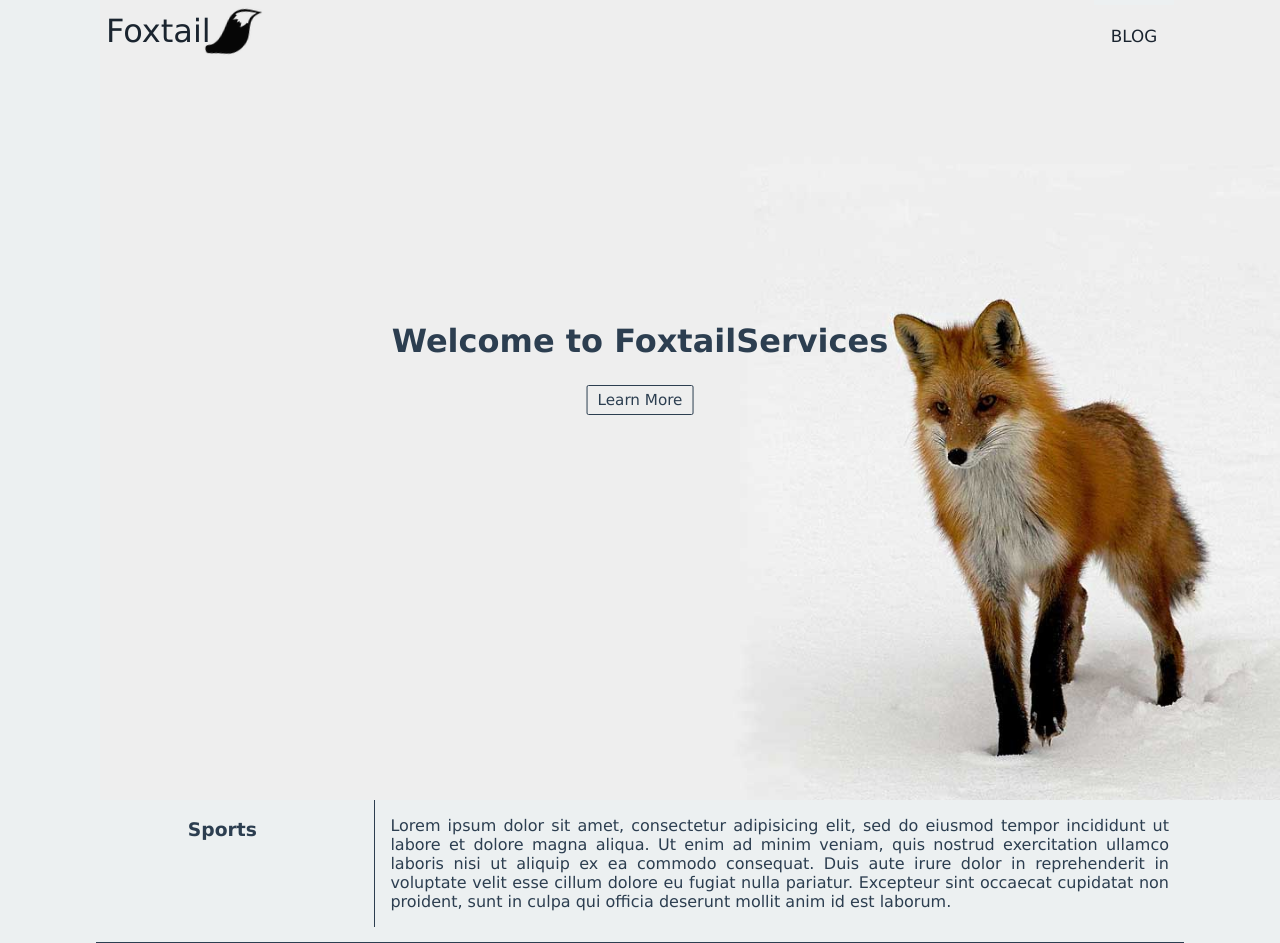
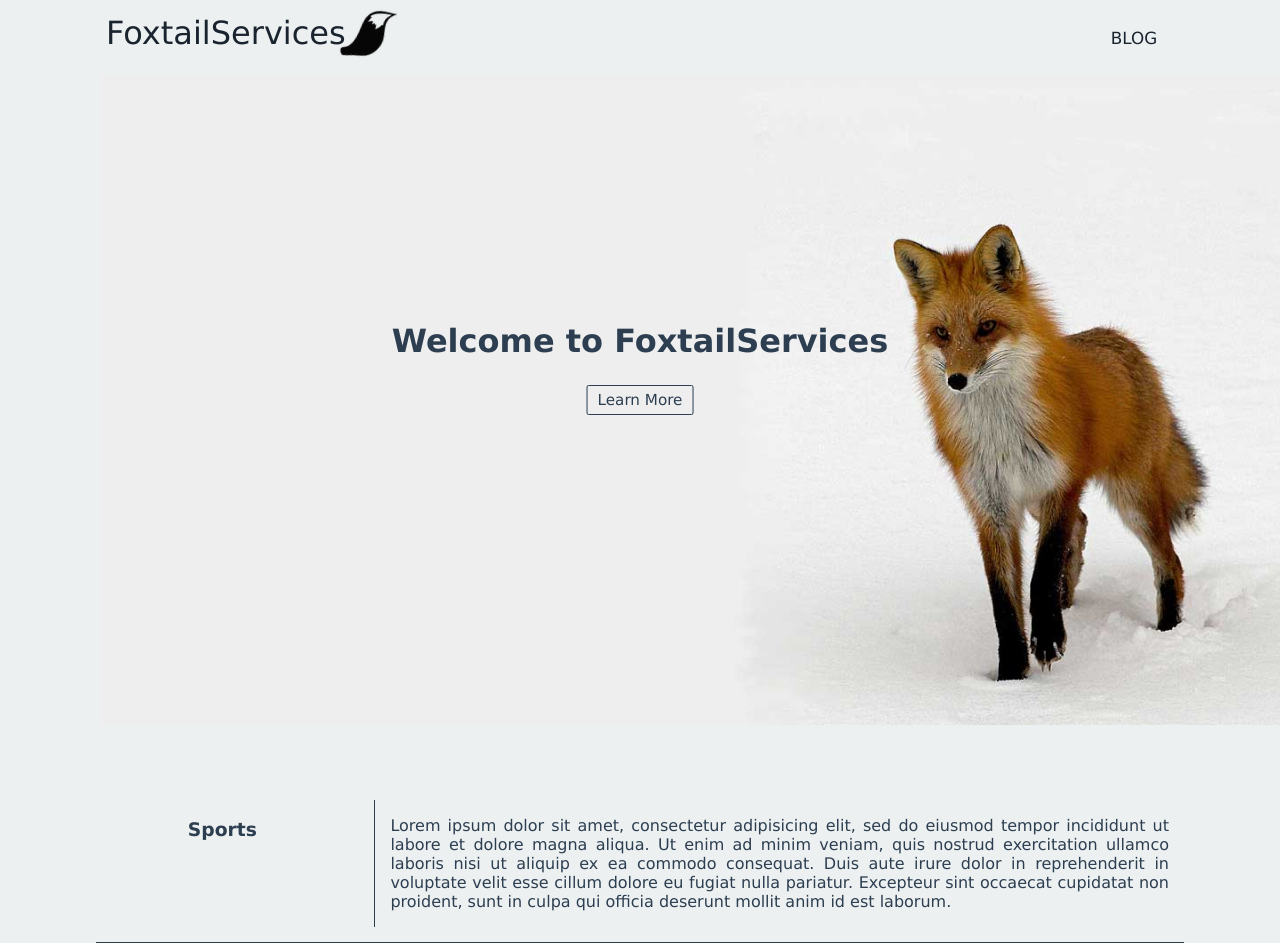
Before and after one commit to rohit627/foxtest, a website: page index.html in a window 1280 px wide. Drawn offline with nearby package versions, Linux system fonts and the light colour scheme.

Commit message:
changed favicon and autoresized the header

```diff
--- a/index.html
+++ b/index.html
@@ -6,6 +6,7 @@
         <title>FoxtailServices</title>
         <meta name="description" content="Foxtailservices pvt ltd">
         <meta name="viewport" content="width=device-width, initial-scale=1">
+        <script src="https://ajax.googleapis.com/ajax/libs/jquery/1.11.3/jquery.min.js"></script>
 
         <link rel="apple-touch-icon" href="apple-touch-icon.png">
         <!-- Place favicon.ico in the root directory -->
@@ -20,23 +21,24 @@
         <![endif]-->
 
         <!-- Add your site or application content here -->
+        <header id="content">
             <div class="nav">
                 <nav>
                     <div class="brand">
-                    <a href="#">Foxtail</a>
+                        <a href="#">FoxtailServices</a>
                     </div>
                     <ul>
                         <li><a href="#">Blog</a></li>
                     </ul>
                 </nav>
             </div>
+            <div class="hero">
                 <div class="header">
-            <header>
-                <h1 class="center">Welcome to FoxtailServices</h1>
-                <button class="center">Learn More</button>
+                    <h1>Welcome to FoxtailServices</h1>
+                    <button>Learn More</button>
+                </div>
+            </div>
         </header>
-        </div>
-        <div class="divider"></div>
         <section>
             <aside>
                 <h3>Sports</h3>
@@ -50,7 +52,6 @@
                 proident, sunt in culpa qui officia deserunt mollit anim id est laborum.</p>
             </article>
         </section>
-        <script src="https://ajax.googleapis.com/ajax/libs/jquery/1.11.3/jquery.min.js"></script>
         <script>window.jQuery || document.write('<script src="js/vendor/jquery-1.11.3.min.js"><\/script>')</script>
         <script src="js/plugins.js"></script>
         <script src="js/main.js"></script>
--- a/js/main.js
+++ b/js/main.js
@@ -0,0 +1,3 @@
+(function() {
+    $('#content').height($(window).height());
+})();
--- a/sass/components/_helpers.scss
+++ b/sass/components/_helpers.scss
@@ -1,4 +1,3 @@
 .divider {
-    height: 800px;
     width: 100%;
 }
--- a/sass/components/_hero.scss
+++ b/sass/components/_hero.scss
@@ -1,15 +1,13 @@
-.header {
-    position: absolute;
+.hero {
     min-width: 100%;
-    display: table-cell;
     background-image: url('../img/fox.jpg');
-    background-position: 100px bottom;
+    background-position: 100px -150px;
     background-attachment: local;
     background-repeat: no-repeat;
     background-size:100%;
     min-height: 100%;
 }
-header {
+.header {
     height: 100%;
     text-align: center;
     margin-top: 0px;
--- a/sass/components/_nav.scss
+++ b/sass/components/_nav.scss
@@ -2,7 +2,7 @@
     z-index: 999;
     // @include background($red);
     margin-bottom: 5px;
-    position: absolute;
+    position: relative;
     width: 100%;
     // box-shadow: 0 1px 0 lighten($black,40%);
 }
@@ -32,7 +32,7 @@ nav {
             &:hover {
                 border-top: 5px solid $red;
             }
-            padding: 1.25em 1em 1.25em 1em;
+            padding: 1.35em 1em 1.35em 1em;
         }
     }
     .brand {
@@ -40,7 +40,7 @@ nav {
         font-size: 2em;
         text-decoration: none;
         a {
-            margin-top: 12px;
+            margin-top: 14px;
             float: left;
             display: block;
             text-decoration: none;
--- a/sass/main.scss
+++ b/sass/main.scss
@@ -12,3 +12,10 @@
 @import "components/hero";
 @import "components/content";
 @import "components/helpers";
+
+header {
+    position: relative;
+    width: 100%;height: 700px;
+    overflow: hidden;
+    @include clearfix;
+}
```
Also changed, not shown: apple-touch-icon.png, css/main.css, tile-wide.png, tile.png. Lines whose indentation alone changed are shown as unchanged.
